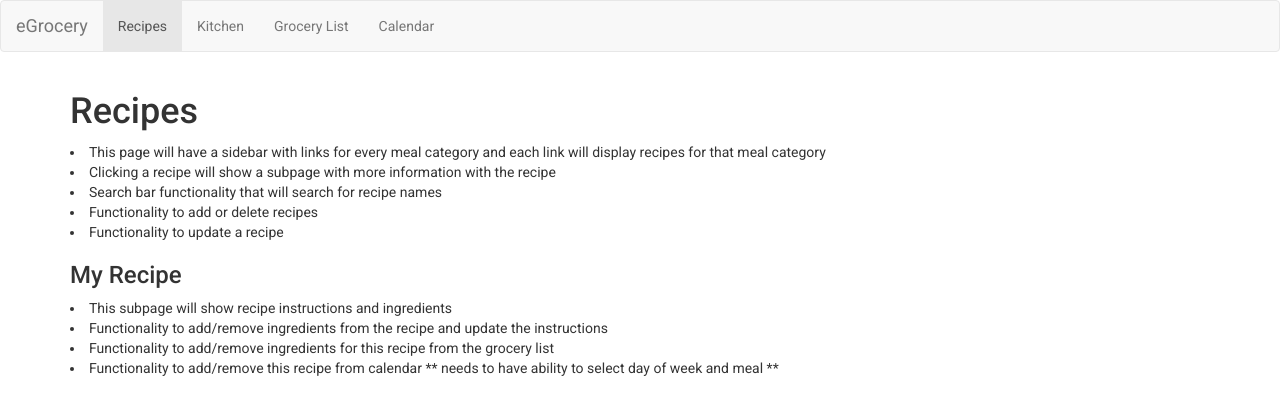
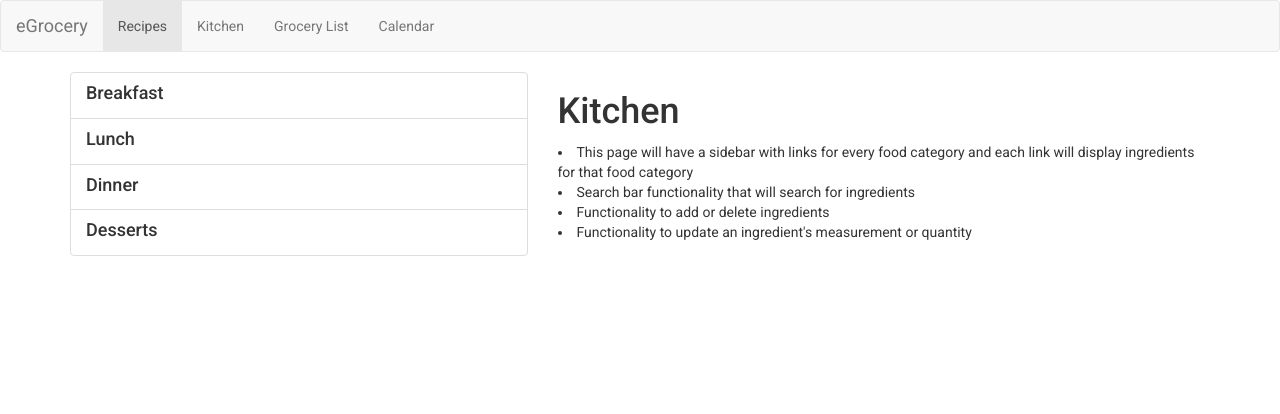
Before and after one commit to dayana-stroshine/eGrocery, an Angular app: page /recipes in a window 1280 px wide. Shown: the top 414 px of the page. Built offline with nearby package versions, Linux system fonts and the light colour scheme.

Commit message:
Added child routing to show list of meals and a side component

```diff
--- a/src/app/app-routing.module.ts
+++ b/src/app/app-routing.module.ts
@@ -10,7 +10,9 @@ import { RecipesComponent } from './recipes/recipes.component';
 
 const appRoutes: Routes = [
   { path: '', component: HomepageComponent, pathMatch: 'full' },
-  { path: 'recipes', component: RecipesComponent },
+  { path: 'recipes', component: RecipesComponent, children: [
+    { path: '', component: KitchenComponent },
+  ] },
   { path: 'kitchen', component: KitchenComponent },
   { path: 'grocery-list', component: GroceryListComponent },
   { path: 'calendar', component: CalendarComponent }
--- a/src/app/recipes/recipes.component.html
+++ b/src/app/recipes/recipes.component.html
@@ -1,12 +1,29 @@
-<h1>Recipes</h1>
-<li>This page will have a sidebar with links for every meal category and each link will display recipes for that meal category</li>
-<li>Clicking a recipe will show a subpage with more information with the recipe</li>
-<li>Search bar functionality that will search for recipe names</li>
-<li>Functionality to add or delete recipes</li>
-<li>Functionality to update a recipe</li>
-
-<h3>My Recipe</h3>
-<li>This subpage will show recipe instructions and ingredients</li>
-<li>Functionality to add/remove ingredients from the recipe and update the instructions</li>
-<li>Functionality to add/remove ingredients for this recipe from the grocery list</li>
-<li>Functionality to add/remove this recipe from calendar ** needs to have ability to select day of week and meal **</li>
+<div class="row">
+  <div class="col-md-5">
+    <ul class="list-group">
+      <li class="list-group-item">
+        <h4 class="list-group-item-heading">
+          Breakfast
+        </h4>
+      </li>
+      <li class="list-group-item">
+        <h4 class="list-group-item-heading">
+          Lunch
+        </h4>
+      </li>
+      <li class="list-group-item">
+        <h4 class="list-group-item-heading">
+          Dinner
+        </h4>
+      </li>
+      <li class="list-group-item">
+        <h4 class="list-group-item-heading">
+          Desserts
+        </h4>
+      </li>
+    </ul>
+  </div>
+  <div class="col-md-7">
+    <router-outlet></router-outlet>
+  </div>
+</div>
```
